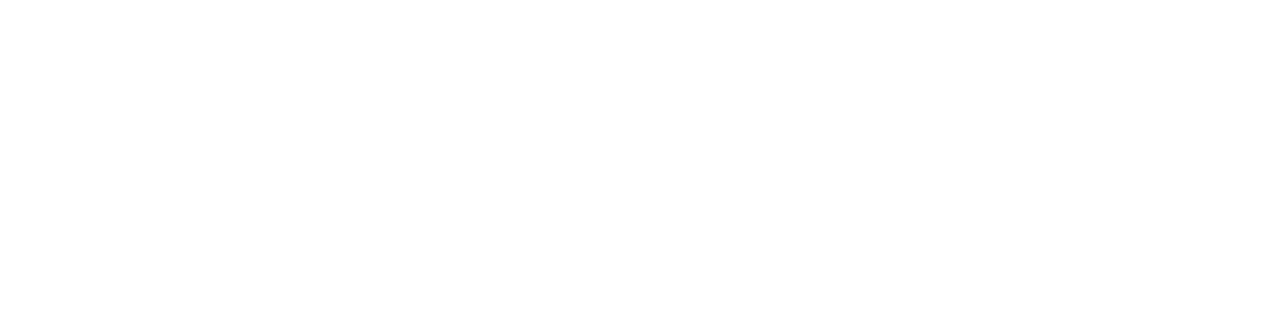
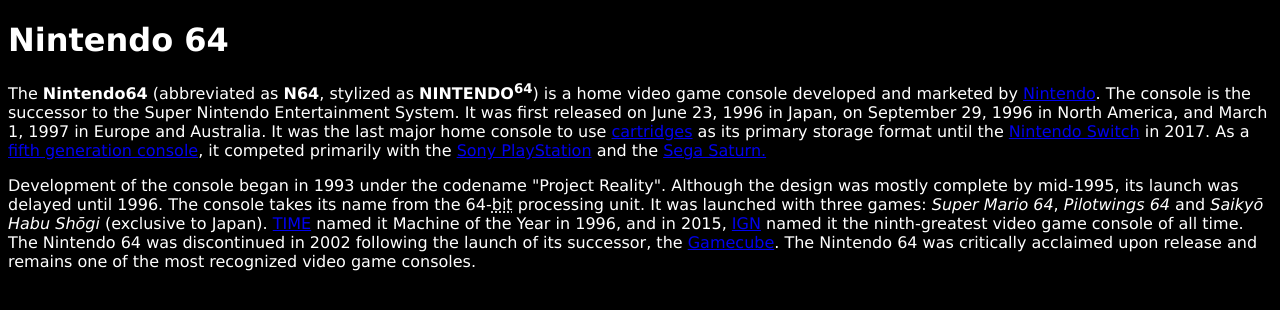
Before and after one commit to Yarpic/Yarpic.github.io, a plain HTML site: page index.html in a window 1280 px wide. Drawn offline with Linux system fonts and the light colour scheme.

Commit message:
update
added elements and semantics

```diff
--- a/index.html
+++ b/index.html
@@ -5,9 +5,33 @@
     <meta http-equiv="X-UA-Compatible" content="IE=edge">
     <meta name="viewport" content="width=device-width, initial-scale=1.0">
     <title>Nintendo64</title>
+    <link rel="canonical" href="https://en.wikipedia.org/wiki/Nintendo_64">
     <link rel="stylesheet" href="style.css">
 </head>
+
 <body>
+    <h1>
+        Nintendo 64
+
+    </h1>
+
+    <nav>
+
+    </nav>
+
+    <p>
+        The <b>Nintendo64</b> (abbreviated as <b>N64</b>, stylized as <b>NINTENDO<sup>64</sup></b>) is a home video game console developed and marketed by <a href="https://en.wikipedia.org/wiki/Nintendo"> Nintendo</a>. The console is the successor to the Super Nintendo Entertainment System. It was first released on June 23, 1996 in Japan, on September 29, 1996 in North America, and March 1, 1997 in Europe and Australia. It was the last major home console to use <a href="https://en.wikipedia.org/wiki/ROM_cartridge">cartridges</a> as its primary storage format until the <a href="https://en.wikipedia.org/wiki/Nintendo_Switch"> Nintendo Switch</a> in 2017. As a <a href="https://en.wikipedia.org/wiki/Fifth_generation_of_video_game_consoles">fifth generation console</a>, it competed primarily with the <a href="https://en.wikipedia.org/wiki/PlayStation_(console)"> Sony PlayStation</a> and the <a href="https://en.wikipedia.org/wiki/Sega_Saturn"> Sega Saturn. </a>
+
+    </p>
+
+    <p2>
+        Development of the console began in 1993 under the codename "Project Reality". Although the design was mostly complete by mid-1995, its launch was delayed until 1996. The console takes its name from the 64-<abbr title="binary digit">bit</abbr> processing unit. It was launched with three games: <i>Super Mario 64</i>, <i>Pilotwings 64</i> and <i>Saikyō Habu Shōgi</i> (exclusive to Japan). <a href="https://en.wikipedia.org/wiki/Time_(magazine)"> TIME</a> named it Machine of the Year in 1996, and in 2015, <a href="https://en.wikipedia.org/wiki/IGN"> IGN</a> named it the ninth-greatest video game console of all time. The Nintendo 64 was discontinued in 2002 following the launch of its successor, the <a href="https://en.wikipedia.org/wiki/Gamecube"> Gamecube</a>. The Nintendo 64 was critically acclaimed upon release and remains one of the most recognized video game consoles.
+
+    </p2>
+
+
+
+
 
 </body>
 </html>
--- a/style.css
+++ b/style.css
@@ -0,0 +1,5 @@
+body {
+    background-color: black;
+    font-family: 'Lucida Sans', 'Lucida Sans Regular', 'Lucida Grande', 'Lucida Sans Unicode', Geneva, Verdana, sans-serif;
+    color: white;
+}
```
Also changed, not shown: images/800px-Nintendo_64_Logo.svg.png (added).
